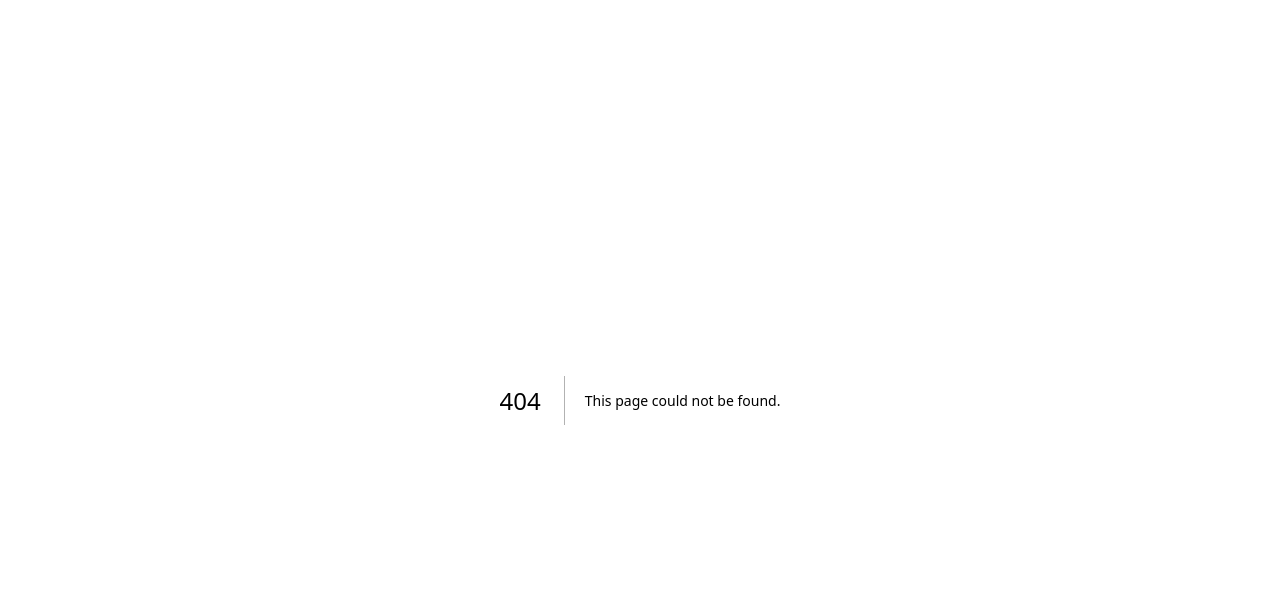
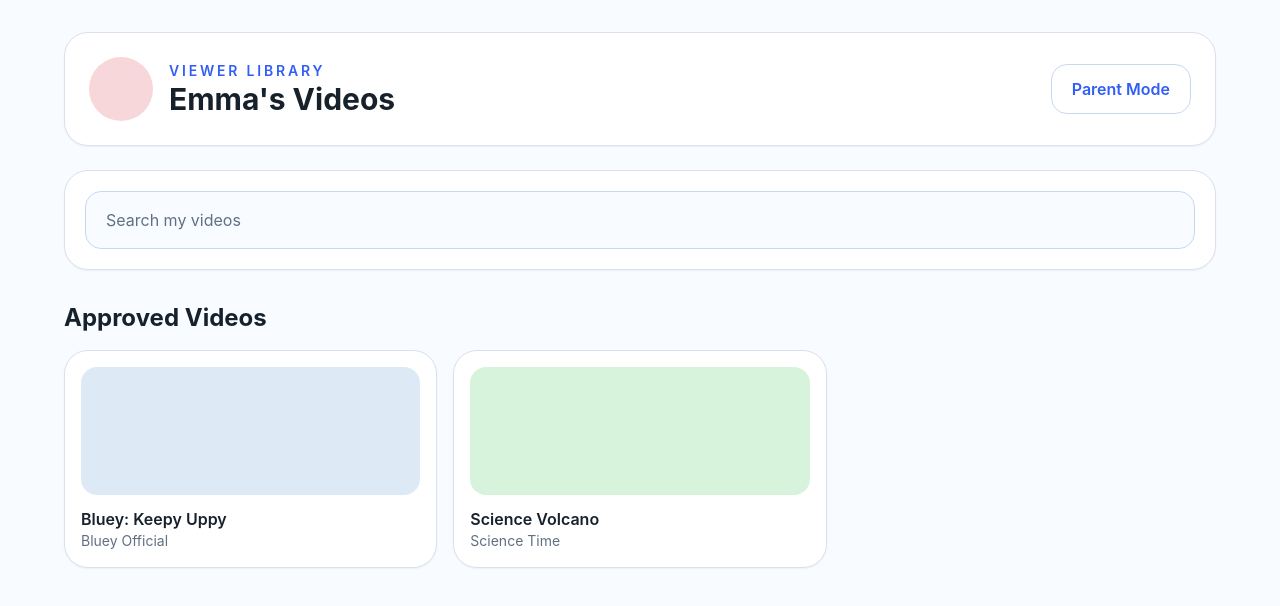
Before and after one commit to avromy/watchnest-, a Next.js app: page /watch/profile/emma/home in a window 1280 px wide. Before the commit this address had no page. Shown: the top 606 px of the page. Built offline with nearby package versions, Linux system fonts and the light colour scheme.

Commit message:
feat: add profile-scoped viewer home route

```diff
--- /dev/null
+++ b/src/app/watch/profile/[profileId]/home/page.tsx
@@ -0,0 +1,58 @@
+import Link from 'next/link';
+import { getVideosForProfile, profiles } from '@/lib/sample-data';
+
+export default function ViewerHomePage({ params }: { params: { profileId: string } }) {
+  const profile = profiles.find((item) => item.id === params.profileId);
+  const approvedVideos = getVideosForProfile(params.profileId);
+
+  if (!profile) {
+    return (
+      <main className="min-h-screen bg-watchnest-background px-6 py-10 text-watchnest-foreground">
+        <div className="mx-auto max-w-2xl rounded-card border border-watchnest-border bg-white p-8 shadow-sm">
+          <h1 className="text-3xl font-bold">Profile not found</h1>
+          <Link className="mt-6 inline-block rounded-2xl bg-watchnest-primary px-5 py-3 font-semibold text-white" href="/watch">
+            Back to profiles
+          </Link>
+        </div>
+      </main>
+    );
+  }
+
+  return (
+    <main className="min-h-screen bg-watchnest-background px-6 py-8 text-watchnest-foreground">
+      <div className="mx-auto max-w-6xl">
+        <header className="flex flex-col justify-between gap-4 rounded-card border border-watchnest-border bg-white p-6 shadow-sm md:flex-row md:items-center">
+          <div className="flex items-center gap-4">
+            <div className="h-16 w-16 rounded-full" style={{ backgroundColor: profile.avatarColor }} />
+            <div>
+              <p className="text-sm font-semibold uppercase tracking-[0.2em] text-watchnest-primary">Viewer Library</p>
+              <h1 className="text-3xl font-bold">{profile.displayName}&apos;s Videos</h1>
+            </div>
+          </div>
+          <Link className="rounded-2xl border border-[#c9d8f2] bg-white px-5 py-3 text-center font-semibold text-watchnest-primary" href="/parent/dashboard">
+            Parent Mode
+          </Link>
+        </header>
+
+        <section className="mt-6 rounded-card border border-watchnest-border bg-white p-5 shadow-sm">
+          <div className="rounded-2xl border border-[#c9d8f2] bg-watchnest-background px-5 py-4 text-watchnest-muted">
+            Search my videos
+          </div>
+        </section>
+
+        <section className="mt-8">
+          <h2 className="text-2xl font-bold">Approved Videos</h2>
+          <div className="mt-4 grid gap-4 md:grid-cols-3">
+            {approvedVideos.map((video) => (
+              <Link key={video.id} href={`/watch/profile/${profile.id}/player/${video.id}`} className="rounded-card border border-watchnest-border bg-white p-4 shadow-sm">
+                <div className="mb-3 h-32 rounded-2xl" style={{ backgroundColor: video.thumbnailColor }} />
+                <p className="font-semibold">{video.title}</p>
+                <p className="text-sm text-watchnest-muted">{video.channelTitle}</p>
+              </Link>
+            ))}
+          </div>
+        </section>
+      </div>
+    </main>
+  );
+}
```
